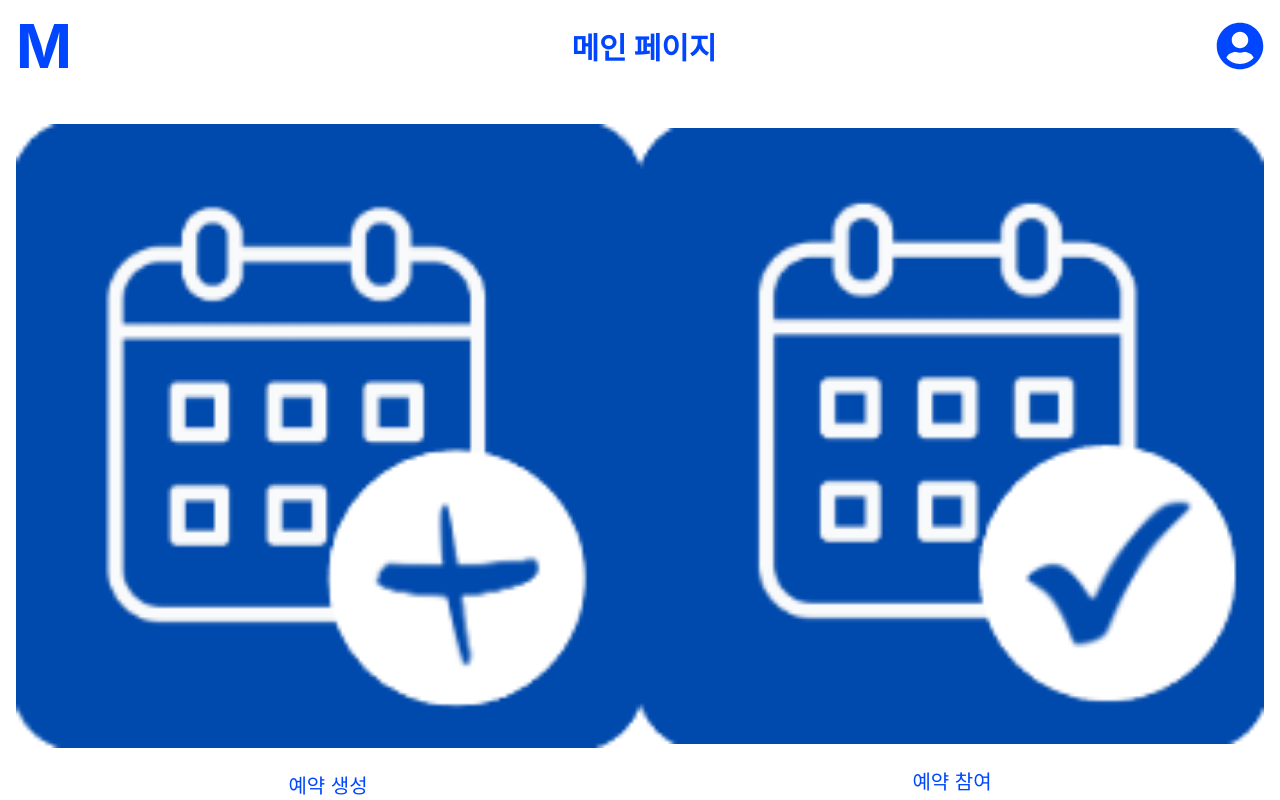
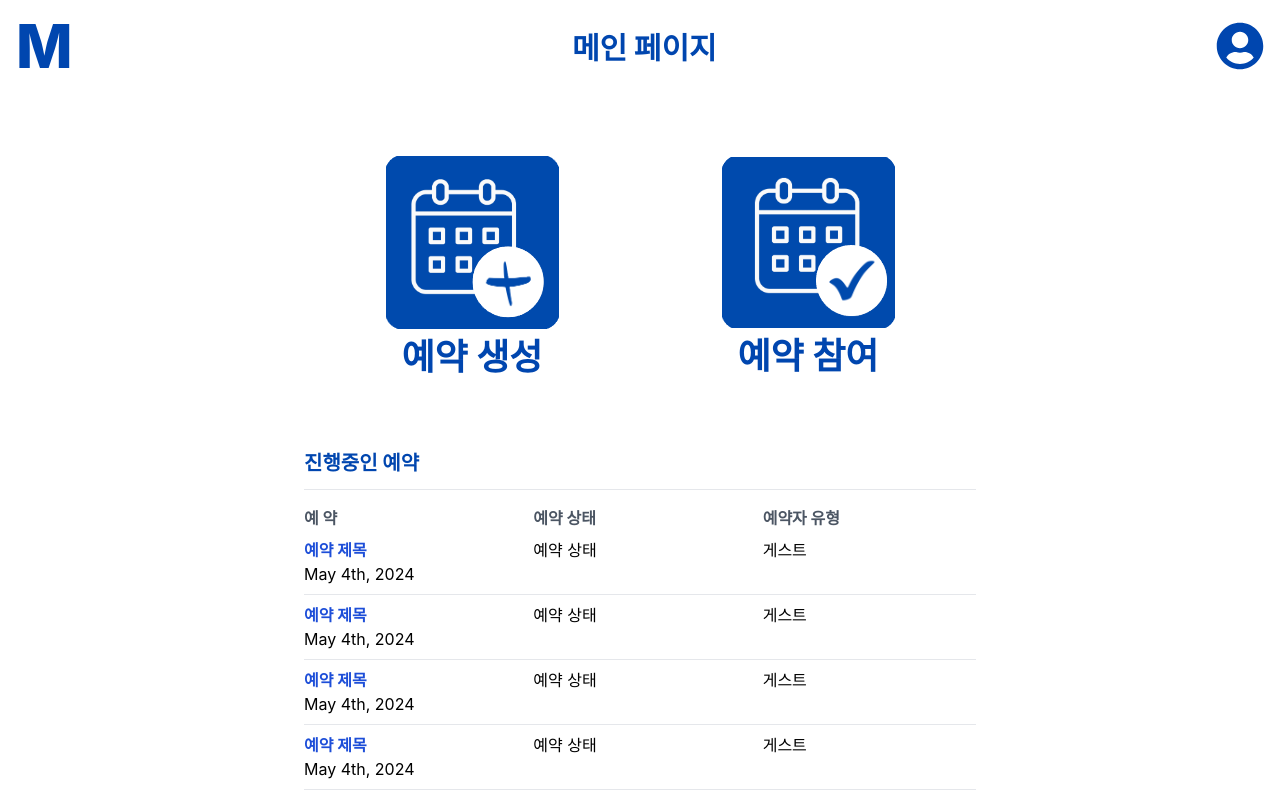
Before and after one commit to won-N-only/ReadyToMeetF, a React (Create React App) app: page /main in a window 1280 px wide. Shown: the top 800 px of the page. Built offline with nearby package versions, Linux system fonts and the light colour scheme.

Commit message:
design: redesign reservation buttons

```diff
--- a/src/pages/MainPage.js
+++ b/src/pages/MainPage.js
@@ -13,34 +13,32 @@ function MainPage() {
     <div className="flex flex-col items-center min-h-screen bg-white px-4">
       {/* 상단 로고와 사용자 아이콘 */}
       <div className="flex justify-between items-center w-full py-4">
-        <div className="text-6xl font-bold text-[#0046ff]">M</div>
-        <h1 className="text-3xl font-bold text-[#0046ff] mt-1">메인 페이지</h1>
+        <button onClick={navigateToMainPage} className="text-6xl text-[#0046af] font-extrabold">M</button>
+        <h1 className="text-3xl text-[#0046af] mt-1 font-extrabold">메인 페이지</h1>
         <div className="text-3xl text-gray-700">
-          <FaUserCircle className="text-5xl text-[#0046ff]"></FaUserCircle>
+          <FaUserCircle className="text-5xl text-[#0046af]"></FaUserCircle>
         </div>
       </div>
 
-      {/* 예약 생성 및 예약 참여 버튼 섹션 */}
-      <div className="flex justify-between items-center w-full mt-8">
-        <div className="flex flex-col items-center w-full">
-          {/* 예약 생성 이미지 */}
-          <img src="/buttonIcons/calendarPlus.png" alt="예약 생성" className="w-full h-auto" />
-          <h1 className="text-[#0046ff] text-xl py-2 px-6 mt-4">예약 생성</h1>
+      {/* 예약 생성 및 예약 참여 버튼 틀 */}
+      <div className="container mx-auto flex justify-between items-center mt-16 max-w-2xl">
+        <div className="flex flex-col items-center flex-grow">
+          <img src="/buttonIcons/calendarPlus.png" alt="예약 생성" className="h-auto" />
+          <h1 className="text-[#0046af] text-4xl mt-2 pb-6 font-bold">예약 생성</h1>
         </div>
 
-        <div className="flex flex-col items-center w-full">
-          {/* 예약 참여 이미지 */}
-          <img src="/buttonIcons/calendarCheck.png" alt="예약 참여" className="w-full h-auto" />
-          <h1 className="text-[#0046ff] text-xl py-2 px-6 mt-4">예약 참여</h1>
+        <div className="flex flex-col items-center flex-grow">
+          <img src="/buttonIcons/calendarCheck.png" alt="예약 참여" className="h-auto" />
+          <h1 className="text-[#0046af] text-4xl mt-2 pb-6 font-bold">예약 참여</h1>
         </div>
       </div>
 
-
       {/* 진행중인 예약 리스트 틀 */}
-      <div className="w-full mt-12">
-        <h2 className="text-xl font-bold text-[#0046ff]">진행중인 예약</h2>
+      <div className="container mx-auto mt-12 max-w-2xl">
+        <h2 className="text-xl font-bold text-[#0046af]">진행중인 예약</h2>
+        <hr className='border-solid 3px mt-3'></hr>
         <div className="grid grid-cols-3 gap-4 mt-4 text-gray-600">
-          <div className="font-bold">예약</div>
+          <div className="font-bold">  예    약</div>
           <div className="font-bold">예약 상태</div>
           <div className="font-bold">예약자 유형</div>
         </div>
```
